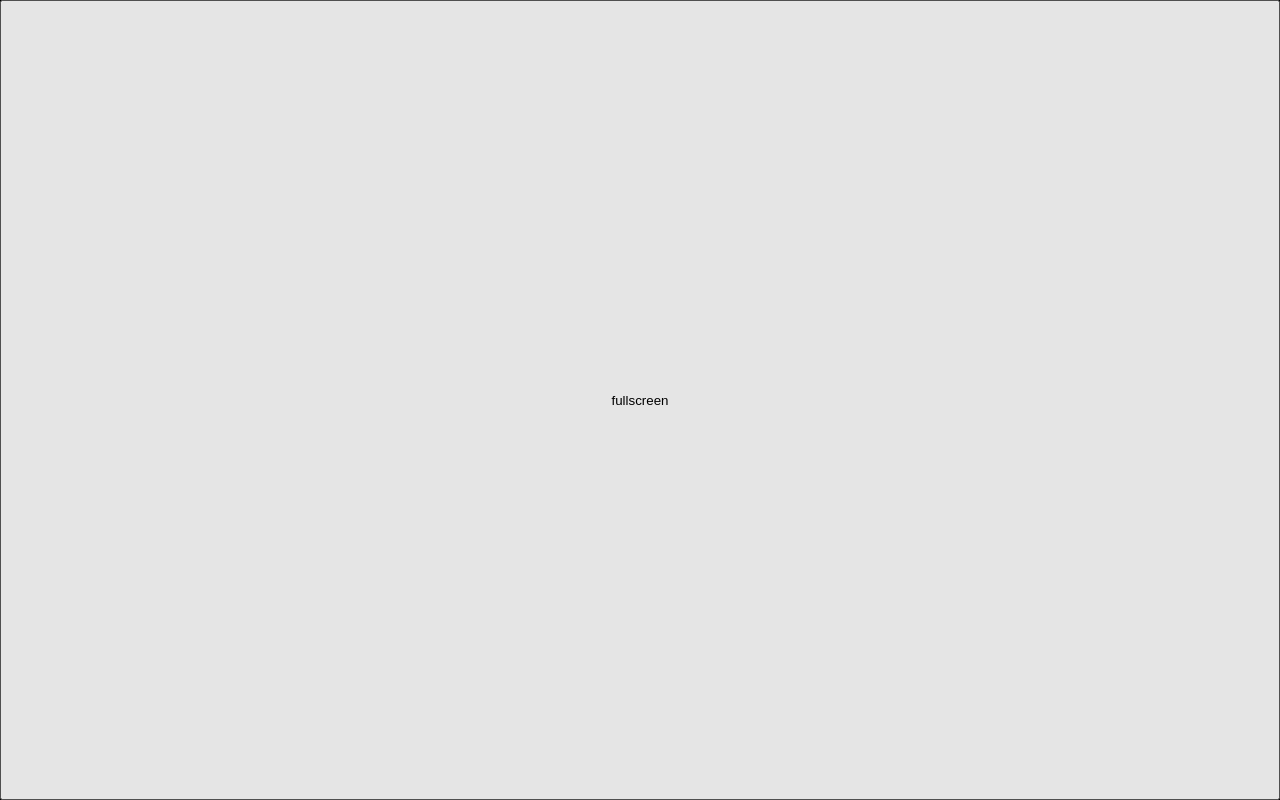
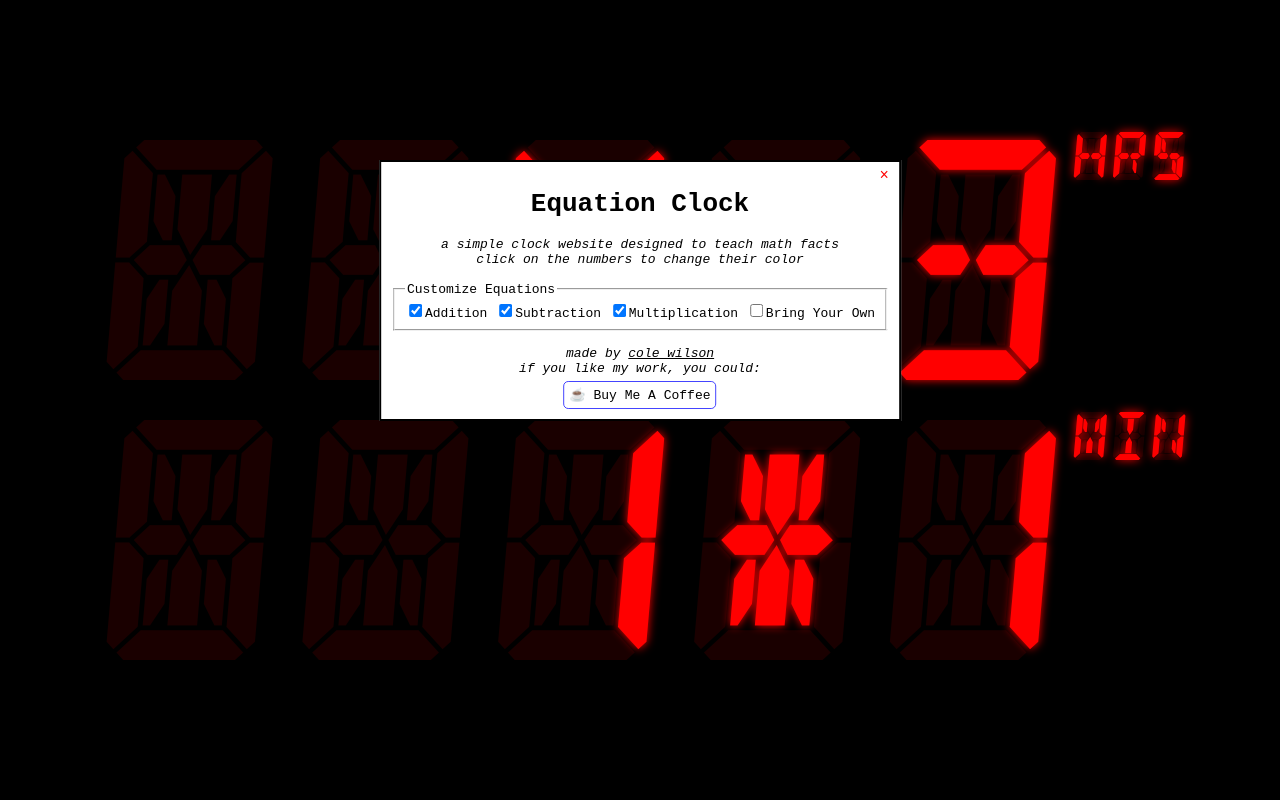
Before and after one commit to cole-wilson/clock, a plain HTML site: page index.html in a window 1280 px wide. Drawn offline with Linux system fonts and the light colour scheme.

Commit message:
big update

```diff
--- a/index.html
+++ b/index.html
@@ -7,10 +7,34 @@
 		<link href="style.css" rel="stylesheet" type="text/css" />
 	</head>
 	<body>
-		<button>fullscreen</button>
-		<span id="hours">~~~~~</span><label>hrs</label>
-		<br>
-		<span id="minutes">~~~~~</span><label>min</label>
+		<center>
+		<div id="welcome">
+			<span id="closewelcome">&times;</span>
+			<h1>Equation Clock</h1>
+			<i>
+				a simple clock website designed to teach math facts<br>
+				click on the numbers to change their color
+			</i>
+			<br><br>
+			<fieldset><legend>Customize Equations</legend>
+				<label><input class="setting" name="addition" type="checkbox">Addition</label>
+				<label><input class="setting" name="subtraction" type="checkbox">Subtraction</label>
+				<label><input class="setting" name="multiplication" type="checkbox">Multiplication</label>
+				<label><input class="setting" name="custom" type="checkbox">Bring Your Own</label>
+				<br>
+				<textarea class="setting" name="equations" placeholder="Type some custom equations in this box. For example:&#10;&#10;3 = 9/3&#10;&#10;The equation must be less than 6 characters long."></textarea>
+			</fieldset>
+			<br>
+			<i>made by <a href="//cole.ws">cole wilson</a><br>if you like my work, you could:</i>
+			<br>
+			<a href="//buymeacoffee.com/colewilson" target="_blank" class="coffee">☕ Buy Me A Coffee</a>
+		</div>
+		</center>
+		<div id="clock">
+			<span id="hours">~~~~~</span><label id="hourslabel">hrs</label>
+			<br>
+			<span id="minutes">~~~~~</span><label id="minuteslabel">min</label>
+		</div>
 		<script src="script.js"></script>
 	</body>
 </html>
--- a/script.js
+++ b/script.js
@@ -1,14 +1,27 @@
 var h, m, lastm;
 var colors = [
+	// "0, 0, 0",
 	"255, 0, 0",
 	"0, 255, 0",
 	"0, 0, 255",
 	"255, 255, 255",
 	"255, 255, 0",
 	"0, 255, 255",
-	"255, 0, 255"
-], colorindex = localStorage.getItem("color")-1||0;
+	"255, 0, 255",
+];
 
+var settings = JSON.parse(localStorage.getItem("settings")) || {
+	hour_color: 0,
+	minute_color: 0,
+	bg_color: 0,
+	addition: true,
+	subtraction: true,
+	multiplication: true,
+	custom: false,
+	equations: "",
+};
+
+function equation(n, type) {
 	function getfactors(n) {
 		if (n == 0) return [0];
 		var out = [];
@@ -17,9 +30,16 @@ function getfactors(n) {
 				out.push(i);
 		return out;
 	}
-function equation(n, type) {
-	var a, b, c, out;
-	switch (type||["+", "-", "*"][Math.floor(Math.random()*3)]) {
+	var a, b, c, out, types = [];
+
+	if (settings.addition) types.push("+");
+	if (settings.subtraction) types.push("-");
+	if (settings.multiplication) types.push("*");
+	if (settings.custom && settings.equations) types.push("custom")
+
+
+
+	switch (type||types[Math.floor(Math.random()*types.length)]) {
 		case "+":
 			a = Math.floor(Math.random()*n);
 			b = n - a;
@@ -60,24 +80,28 @@ function equation(n, type) {
 			b = n/a;
 			if (a == 0) b = 0;
 			out = a+"*"+b;
-			// if (out.length == 3 && Math.random() > 0.4 && type != "*") {
-			// 	c = Math.floor(Math.random()*19)-9;
-			// 	c = Math.max(1-n, c);
-			// 	let need = n + c;
-			// 	let count = 0;
-			// 	if (c<0) c = "+"+Math.abs(c);
-			// 	else c*= -1;
-			// 	while ((out = equation(need, "*")+c).length != 5 && count < 50) {count++}
-			// }
 			break;
+		case "custom":
+			let equations = settings.equations.split("\n");
+			for (var i=0;i<equations.length;i++) {
+				let parts = equations[i].split(" = ");
+				if (parts[0] == n) {
+					out = parts[1]
+					break
 				}
-	console.log(out, "=>", n);
-	if (eval(out) != n)
-		throw new Error(out + " did not equal " + n + "!!!");
+			}
+			break;
+		default:
+			out = ""+n;
+	}
 	return out;
 }
 
 function update() {
+	document.documentElement.style.setProperty('--bgcolor', colors[settings.bg_color])
+	document.documentElement.style.setProperty('--mincolor', colors[settings.minute_color])
+	document.documentElement.style.setProperty('--hourcolor', colors[settings.hour_color])
+
 	let now = new Date();
 	if (now.getMinutes() == lastm)
 		return;
@@ -91,34 +115,70 @@ function update() {
 	m.innerText = (equation(minute)).padStart(5, "!");
 }
 window.onload = () => {
-	document.querySelector("button").onclick = function() {
-		this.remove();
-		let elem = document.querySelector("body");
-		if (elem.requestFullscreen) {
-	    elem.requestFullscreen();
-		} else if (elem.webkitRequestFullscreen) { /* Safari */
-			elem.webkitRequestFullscreen();
-		} else if (elem.msRequestFullscreen) { /* IE11 */
-			elem.msRequestFullscreen();
+	h = document.getElementById("hours");
+	m = document.getElementById("minutes");
+	update();
+
+	document.querySelector("#closewelcome").onclick = function() {
+		document.querySelector("#welcome").remove();
+	}
+
+	let settingEls = document.querySelectorAll(".setting");
+	for (var i=0;i<settingEls.length;i++) {
+		let el = settingEls[i];
+		console.log(el)
+		if (el.checked !== undefined)
+			el.checked = settings[el.name]
+		else
+			el.value = settings[el.name]
+		if (el.name == "equations")
+			el.hidden = !settings.custom
+		el.oninput = (e) => {
+			if (e.target.checked !== undefined) {
+				settings[e.target.name] = e.target.checked;
+				if (e.target.name == "custom") document.querySelector("[name=equations]").hidden = !e.target.checked
+			}
+			else
+				settings[e.target.name] = e.target.value
+			localStorage.setItem("settings", JSON.stringify(settings))
 		}
 	}
-	h = document.getElementById("hours");
-	m = document.getElementById("minutes");
+
 	setInterval(update, 900);
-	document.documentElement.style.setProperty('--color', colors[colorindex])
 }
-window.onclick = () => {
-	colorindex++;
-	if (colorindex >= colors.length)
-		colorindex = 0;
-	document.documentElement.style.setProperty('--color', colors[colorindex]);
-	localStorage.setItem("color", colorindex);
-}
-window.oncontextmenu = () => {
-	window.onclick();
-	return false;
-}
-window.onkeypress = () => {
-	lastm = 0;
+
+// document.querySelector("body").onclick = (e) => {
+// 	e.stopPropagation();
+// 	settings.bg_color = (settings.bg_color+1)%colors.length;
+// 	localStorage.setItem("settings", JSON.stringify(settings))
+// 	update();
+// }
+document.querySelector("#hours").onclick = ()=> {
+	settings.hour_color = (settings.hour_color+1)%colors.length;
+	localStorage.setItem("settings", JSON.stringify(settings))
 	update();
 }
+document.querySelector("#minutes").onclick = () => {
+	settings.minute_color=(settings.minute_color+1)%colors.length;
+	localStorage.setItem("settings", JSON.stringify(settings))
+	update();
+}
+
+
+window.onkeypress = (e) => {
+	if (e.target.closest("#welcome") != null)
+		return;
+	lastm=0;
+	update();
+}
+window.ondblclick = (e) => {
+	if (e.target.closest("#welcome") != null)
+		return
+	let el = document.documentElement;
+	el.requestFullscreen()||el.webkitRequestFullScreen()||el.msRequestFullscreen()
+}
+window.onclick = (e) => {
+	if (e.target.closest("#welcome") != null)
+		return;
+	document.querySelector("#welcome").style.display = "none";
+}
--- a/style.css
+++ b/style.css
@@ -1,52 +1,99 @@
-:root {--color: 255, 0, 0;}
-label::before {content: "~~~";}
-span::before {content: "~~~~~";}
+:root {--hourcolor: 255, 0, 0;--mincolor: 255, 0, 0;--bgcolor: 0, 0, 0}
+#clock label::before {content: "~~~";}
+#clock span::before {content: "~~~~~";}
 
 body {
-  height: 100%;
-  width: 100%;
+	height: 100%;
+	width: 100%;
 	margin: 0;
-	font-family: 'DSEG14', monospace;
+	/* background-color: rgb(var(--bgcolor)); */
 	background: black;
+	font-family: monospace;
 	padding-top: 15vh;
 	text-align: center;
-	color: rgb(var(--color));
 }
-span {
-	text-shadow: 0 0 10px rgb(var(--color));
+#clock {font-family: 'DSEG14', monospace;user-select: none;}
+#minutes, #hours {
 	z-index: 2;
-	font-size: 30vh;
-	line-height: 35vh;
+	font-size: 30vmin;
+	line-height: 35vmin;
 	position: relative;
 }
-span::before, label::before {
+#minutes {text-shadow: 0 0 10px rgb(var(--mincolor));color: rgb(var(--mincolor))}
+#hours {text-shadow: 0 0 10px rgb(var(--hourcolor));color: rgb(var(--hourcolor))}
+
+
+#clock *::before {
 	text-shadow: none;
 	z-index: 1;
-	color: rgba(var(--color), 0.1);
 	position: absolute;
 }
-span::after {
+#minutes::before, #minuteslabel::before {color: rgba(var(--mincolor), 0.1);}
+#hours::before, #hourslabel::before {color: rgba(var(--hourcolor), 0.1);}
+
+#clock span::after {
 	content: attr(title);
 	font-size: 3rem;
 	position: absolute;
 	right: -3em;
 }
-label {
+#clock label {
 	display: inline-block;
 	transform: translateY(-25vh);
 	font-size: 3em;
-	text-shadow: 0 0 10px rgb(var(--color));
 }
-button {
+#minuteslabel {	text-shadow: 0 0 10px rgb(var(--mincolor));color: rgb(var(--mincolor))}
+#hourslabel {	text-shadow: 0 0 10px rgb(var(--hourcolor));color: rgb(var(--hourcolor))}
+
+#welcome {
+	color: black;
+	border: 2px double black;
+	font-family: monospace;
+	background: white;
 	position: fixed;
+	top: 20vh;
+	/* width: 80vw; */
+	transform: translateX(-50%);
+	display: inline-block;
+	/* height: 80vh; */
+	overflow-y: auto;
+	z-index: 999999999999999;
+	padding: 10px;
+	box-sizing: border-box;
+}
+legend {
+	text-align: left;
+}
+textarea {
+	resize: none;
 	width: 100%;
-	height: 100%;
+	height: 100px;
+}
+#closewelcome {
 	cursor: pointer;
-	top: 0;
-	left: 0;
-	z-index: 99;
+	position: absolute;
+	top: 5px;
+	right: 10px;
+	color: red;
+	font-size: 1.2em;
 }
-* {user-select:none;}
+.coffee {
+	border: 1px solid #44f;
+	margin-top: 5px;
+	padding: 5px;
+	display: inline-block;
+	text-decoration: none;
+	border-radius: 5px;
+	transition: color 0.3s, background 0.3s;
+}
+
+a {color:inherit;}
+
+.coffee:hover {
+	background: #44f;
+	color: white;
+}
+
 @font-face {
   font-family: 'DSEG14';
   src:  url('DSEG14Classic-BoldItalic.woff2') format('woff2'),
```
Lines whose indentation alone changed are shown as unchanged.
